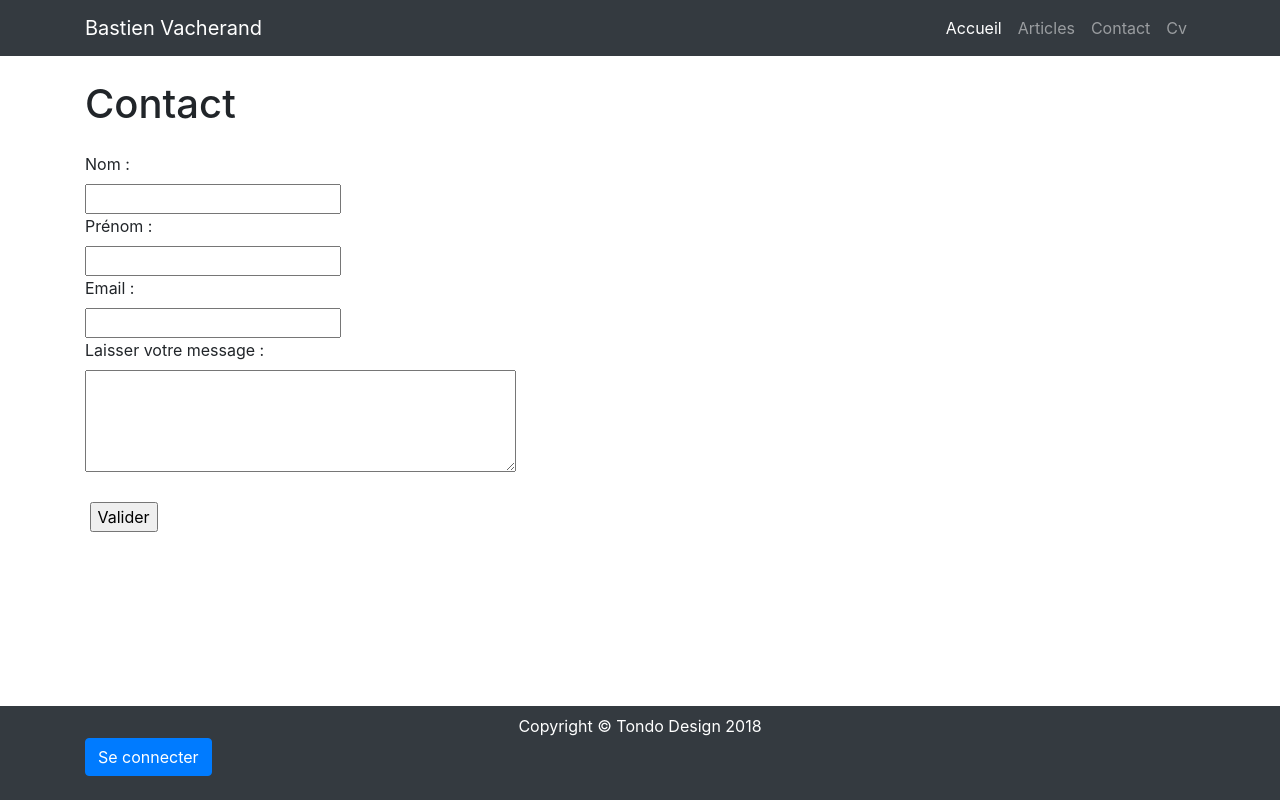
After one commit to coco2053/blog, a PHP site: page /blog/view/frontend/contact in a window 1280 px wide. The commit adds this page. Run offline with PHP 8.4, Linux system fonts and the light colour scheme; some libraries are stand-ins or nearby versions.

Commit message:
contact form added

```diff
--- /dev/null
+++ b/view/frontend/contact.php
@@ -0,0 +1,37 @@
+<?php
+
+$title = 'Contact';
+
+ob_start();
+?>
+
+<div class="row">
+
+    <div class="col-md-7">
+
+        <!-- Formulaire de connexion -->
+        <form id = 'form_ins' method = "post" action = "contacter">
+            <fieldset>
+                <label>Nom :</label></br>
+                <input type="text" name="lastname" required /></br>
+                <label>Prénom :</label></br>
+                <input type="text" name="firstname" required /></br>
+                <label>Email :</label></br>
+                <input type="email" name="email" required /></br>
+            </fieldset>
+            <fieldset>
+                <label>Laisser votre message :</label></br>
+                <textarea name="message" id="message" rows="4" cols="40" required ></textarea></br>
+                <label><div class="g-recaptcha"
+                                        data-sitekey="6LeF904UAAAAABO6m7Sl-pxLDJMS-2E6v1qzSdUP"></div></label></br>
+                <label></label>
+                <input type="submit" value="Valider" /></br>
+            </fieldset>
+          </form>
+    </div>
+</div>
+
+<?php $content = ob_get_clean();
+
+include __DIR__ . "/../template.php";
+?>
--- a/view/template.php
+++ b/view/template.php
@@ -36,7 +36,7 @@
                             <a class="nav-link" href="articles">Articles</a>
                         </li>
                         <li class="nav-item">
-                            <a class="nav-link" href="#">Contact</a>
+                            <a class="nav-link" href="contact">Contact</a>
                         </li>
                         <li class="nav-item">
                             <a class="nav-link" href="#">Cv</a>
@@ -104,31 +104,6 @@
             <h1 class="my-4"> <?= $title ?> </h1>
             <?= $content ?>
 
-            <!-- Pagination -->
-            <ul class="pagination justify-content-center">
-                <li class="page-item">
-                    <a class="page-link" href="#" aria-label="Previous">
-                        <span aria-hidden="true">&laquo;</span>
-                        <span class="sr-only">Précedent</span>
-                    </a>
-                </li>
-                <li class="page-item">
-                    <a class="page-link" href="#">1</a>
-                </li>
-                <li class="page-item">
-                    <a class="page-link" href="#">2</a>
-                </li>
-                <li class="page-item">
-                    <a class="page-link" href="#">3</a>
-                </li>
-                <li class="page-item">
-                    <a class="page-link" href="#" aria-label="Next">
-                        <span aria-hidden="true">&raquo;</span>
-                        <span class="sr-only">Suivant</span>
-                    </a>
-                </li>
-            </ul>
-
         </div>
 
         <!-- Footer -->
```
Also changed, not shown: controller/frontend.php (+54 -0 lines), index.php (+10 -0 lines), .htaccess.
